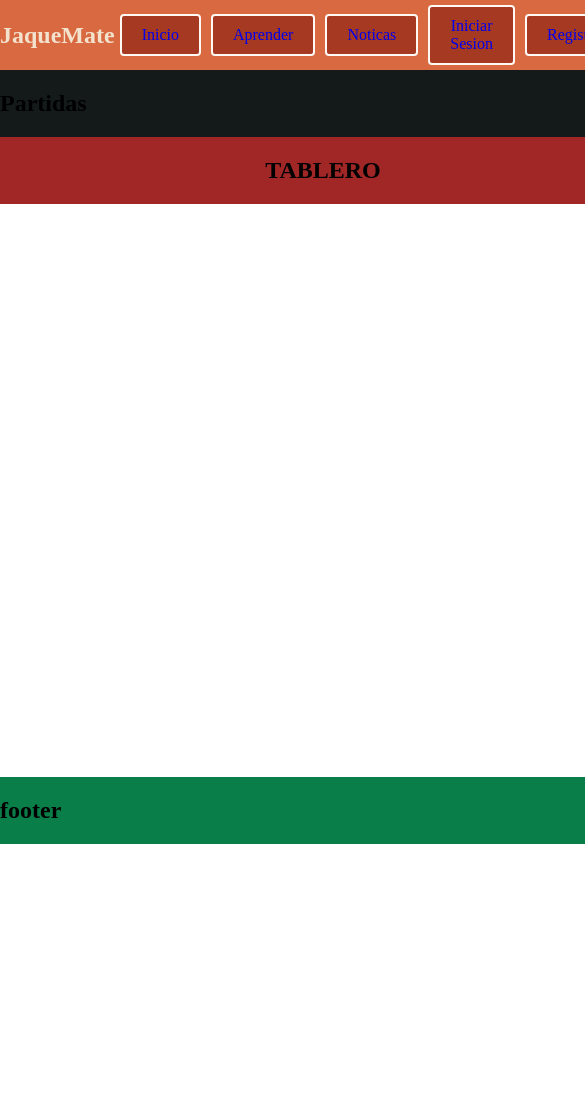
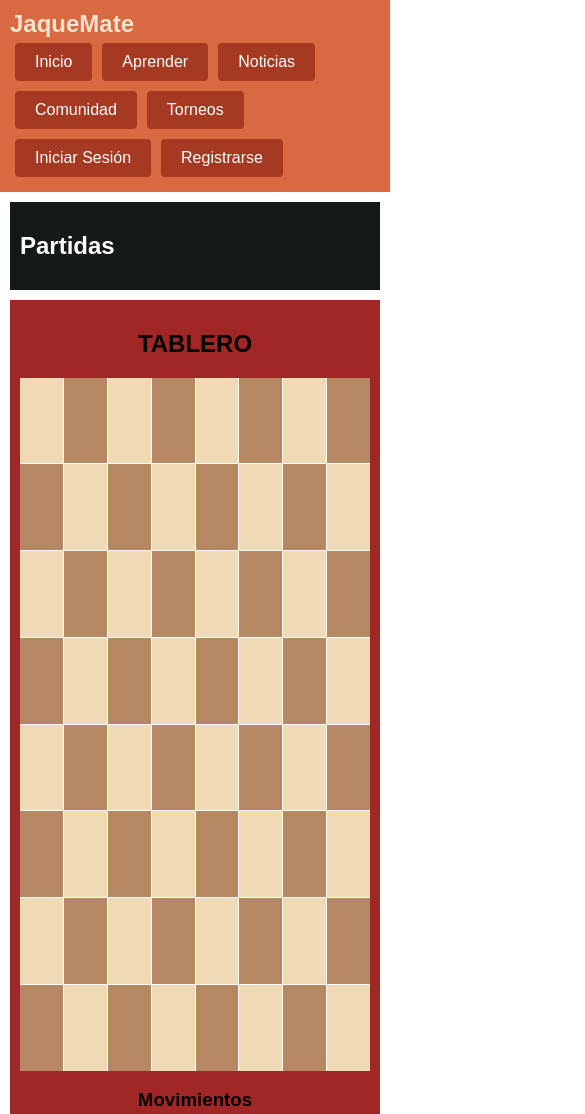
Before and after one commit to TeemoPseudoDev/cac.2.0, a plain HTML site: page index.html in a window 390 px wide. Shown: the top 1114 px of the page, 585 px wide, since content can reach past the window. Before the commit the page ends 844 px from the top, so only its background shows below. Drawn offline with Linux system fonts and the light colour scheme.

Commit message:
modificacion de index, css y agregado de js

```diff
--- a/index.html
+++ b/index.html
@@ -1,47 +1,81 @@
 <!DOCTYPE html>
-<html lang="en">
-
+<html lang="es">
 <head>
     <meta charset="UTF-8">
     <meta name="viewport" content="width=device-width, initial-scale=1.0">
-    <link rel="stylesheet" href="./style.CSS">
-    <title>Chess</title>
+    <link rel="stylesheet" href="./style.css">
+    <title>JaqueMate - Chess</title>
 </head>
-
 <body>
     <div id="contenedor">
-
         <div id="nav">
             <h2>JaqueMate</h2>
-            <div id="navButon">
+            <div id="navButton">
                 <div class="button"><a href="#inicio">Inicio</a></div>
-                <div class="button"><a href="#inicio">Aprender</a></div>
-                <div class="button"><a href="./noticias/noticias.html">Noticas</a></div>
-                <div class="button"><a href="./login/login.html">Iniciar Sesion</a></div>
+                <div class="button submenu">
+                    <a href="#aprender">Aprender</a>
+                    <div class="dropdown-content">
+                        <a href="#lecciones">Lecciones</a>
+                        <a href="#estrategias">Estrategias</a>
+                        <a href="#tacticas">Tácticas</a>
+                    </div>
+                </div>
+                <div class="button submenu">
+                    <a href="./noticias/noticias.html">Noticias</a>
+                    <div class="dropdown-content">
+                        <a href="#actualidad">Actualidad</a>
+                        <a href="#eventos">Eventos</a>
+                        <a href="#reportajes">Reportajes</a>
+                    </div>
+                </div>
+                <div class="button submenu">
+                    <a href="#comunidad">Comunidad</a>
+                    <div class="dropdown-content">
+                        <a href="#foro">Foro</a>
+                        <a href="#chat">Chat en Vivo</a>
+                        <a href="#perfiles">Perfiles</a>
+                    </div>
+                </div>
+                <div class="button submenu">
+                    <a href="#torneos">Torneos</a>
+                    <div class="dropdown-content">
+                        <a href="#locales">Locales</a>
+                        <a href="#nacionales">Nacionales</a>
+                        <a href="#internacionales">Internacionales</a>
+                    </div>
+                </div>
+                <div class="button"><a href="./login/login.html">Iniciar Sesión</a></div>
                 <div class="button"><a href="./login/registro.html">Registrarse</a></div>
             </div>
         </div>
 
-
+        <div id="main">
             <div id="colum">
                 <h2>Partidas</h2>
             </div>
-
             <div id="tablero">
                 <h2 id="titulo">TABLERO</h2>
                 <div id="ajedrez"></div>
                 <div id="movimientos">
-                <H3>Movimientos</H3>
+                    <h3>Movimientos</h3>
+                </div>
+            </div>
+            <div id="otros">
+                <h2>Otros</h2>
             </div>
         </div>
 
-        <div id="otros">
-            <h2>Otros</h2>
-        </div>
-
         <div id="footer">
-            <h2>footer</h2>
+            <h2>Footer</h2>
+            <div id="multilenguaje">
+                <label for="idioma">Idioma:</label>
+                <select id="idioma" name="idioma">
+                    <option value="es">Español</option>
+                    <option value="en">Inglés</option>
+                </select>
             </div>
         </div>
+    </div>
+    <script src="./script.js"></script>
 </body>
 </html>
--- /dev/null
+++ b/script.js
@@ -0,0 +1,13 @@
+document.addEventListener("DOMContentLoaded", function() {
+    var board = document.getElementById('ajedrez');
+    var squares = [];
+
+    for (var i = 0; i < 8; i++) {
+        for (var j = 0; j < 8; j++) {
+            var square = document.createElement('div');
+            square.className = ((i + j) % 2 == 0) ? 'white' : 'black';
+            board.appendChild(square);
+            squares.push(square);
+        }
+    }
+});
--- a/style.CSS
+++ b/style.CSS
@@ -1,68 +1,45 @@
-body{
-    margin: 0px;
+body {
+    margin: 0;
+    font-family: Arial, sans-serif;
+
 }
 
 * {
     box-sizing: border-box;
 }
 
-#contenedor{
+#contenedor {
     display: grid;
+    grid-template-columns: 1fr;
+    grid-template-rows: auto minmax(0, 1fr) auto;
+    grid-template-areas:
+        "nav"
+        "main"
+        "footer";
     min-height: 100vh;
-    grid-template-columns: .25fr 1fr .25fr;
-    grid-template-rows: 5% 1fr 5%;
-    grid-template-areas:
-    "nav nav nav"
-    "colum tablero otros"
-    "footer footer footer";
+    /*overflow: hidden;*/
 }
 
-#tablero{
-    grid-area: tablero;
-    background-color: rgb(161, 39, 39);
-    text-align: center;
-    display: grid;
-    grid-template-columns: .95fr .15fr;
-    grid-template-rows: .05fr .95fr;
-    grid-template-areas:
-    "titulo titulo"
-    "ajedrez movimientos";
-}
 
-#ajedrez{
-    background-color: #fff;
-    display: grid;
-    grid-area: ajedrez;
-    grid-template-columns: repeat(8 , 1fr);
-    grid-template-rows: repeat(8 , 1fr);
-}
-
-#movimientos{
-    grid-area: movimientos;
-    text-align: center;
-    background-color: bisque;
-}
-
-#titulo{
-    grid-area: titulo;
-}
-
-#nav{
+#nav {
     grid-area: nav;
     background-color: #d96941;
     color: #f2e2ce;
     display: flex;
+    flex-wrap: wrap;
     align-items: center;
+    justify-content: space-between;
+    padding: 10px;
 }
 
-#navButon {
-    display: flex;
-    align-items: center;     /* Centra verticalmente */
-    margin: auto;            /* Centra el div dentro de su contenedor */
+#nav h2 {
+    margin: 0;
 }
 
-a {
-    text-decoration: none;
+#navButton {
+    display: flex;
+    flex-wrap: wrap;
+    align-items: center;
 }
 
 .button {
@@ -75,9 +52,13 @@ a {
     border-radius: 4px;
     cursor: pointer;
     text-align: center;
+    margin: 5px;
+    position: relative;
+}
+
+.button a {
+    color: inherit;
     text-decoration: none;
-    margin: 5px;
-    border: 2px solid #fff9f6;
 }
 
 .button:hover {
@@ -88,71 +69,139 @@ a {
     background-color: #00408a;
 }
 
-#colum{
+.submenu .dropdown-content {
+    display: none;
+    position: absolute;
+    background-color: #f9f9f9;
+    min-width: 160px;
+    box-shadow: 0px 8px 16px 0px rgba(0,0,0,0.2);
+    z-index: 1;
+    flex-direction: column;
+}
+
+.submenu:hover .dropdown-content {
+    display: flex;
+}
+
+.dropdown-content a {
+    color: black;
+    padding: 12px 16px;
+    text-decoration: none;
+    display: block;
+}
+
+.dropdown-content a:hover {
+    background-color: #f1f1f1;
+}
+
+#main {
+    display: grid;
+    grid-template-columns: 1fr 2fr 1fr;
+    grid-template-rows: auto auto auto;
+    grid-template-areas:
+        "colum tablero otros";
+    gap: 10px;
+    padding: 10px;
+}
+
+#colum {
     grid-area: colum;
     background-color: rgb(20, 26, 26);
+    color: white;
+    padding: 10px;
 }
 
-#otros{
+#tablero {
+    grid-area: tablero;
+    background-color: rgb(161, 39, 39);
+    text-align: center;
+    padding: 10px;
+    overflow: hidden;
+}
+
+#ajedrez {
+    background-color: #fff;
+    display: grid;
+    grid-template-columns: repeat(8 , 1fr);
+    grid-template-rows: repeat(8 , 1fr);
+    gap: 1px;
+}
+
+#ajedrez div {
+    width: 100%;
+    padding-top: 100%;
+    position: relative;
+}
+
+#ajedrez div:before {
+    content: '';
+    display: block;
+    padding-top: 100%;
+}
+
+#ajedrez div.white {
+    background-color: #f0d9b5;
+}
+
+#ajedrez div.black {
+    background-color: #b58863;
+}
+
+#otros {
     grid-area: otros;
     background-color: rgb(75, 11, 131);
+    color: white;
+    padding: 10px;
 }
 
-#footer{
+#footer {
     grid-area: footer;
     background-color: rgb(10, 126, 72);
+    color: white;
+    padding: 10px;
+    display: flex;
+    justify-content: space-between;
+    align-items: center;
 }
 
-@media screen and (max-width: 992px){
+#multilenguaje {
+    display: flex;
+    align-items: center;
+}
 
-    #tablero{
-        grid-area: tablero;
-        background-color: rgb(161, 39, 39);
-        text-align: center;
-        display: grid;
+#multilenguaje label {
+    margin-right: 10px;
+}
+
+@media (max-width: 768px) {
+    /* Media query para celular */
+    #main {
         grid-template-columns: 1fr;
-        grid-template-rows: .05fr 1fr;
         grid-template-areas:
-        "titulo"
-        "ajedrez";
-
-        #otros, #movimientos {
-            display: none;
-        }
-
-    }
-
-    #contenedor{
-        display: grid;
-        min-height: 100vh;
-        grid-template-columns: .25fr 1fr .25fr;
-        grid-template-rows: 5% 1fr 5%;
-        grid-template-areas:
-        "nav nav nav"
-        "colum tablero tablero"
-        "footer footer footer";
-    }
-
-    #otros {
-        display: none;
+            "colum"
+            "tablero"
+            "otros";
     }
 }
 
-@media screen and (max-width: 480px){
+@media (min-width: 768px) and (max-width: 1023px) {
+    /* Media query para tablet */
+    #main {
+        grid-template-columns: 1fr;
+        grid-template-areas:
+            "colum"
+            "tablero"
+            "otros";
+    }
+}
 
-    #contenedor{
-        display: grid;
-        min-height: 100vh;
-        grid-template-columns: 1fr;
-        grid-template-rows: .05fr .05fr 1fr .05fr;
+@media (min-width: 1024px) {
+    /* Media query para monitores */
+    #main {
+        grid-template-columns: 1fr 3fr 1fr;
         grid-template-areas:
-        "nav"
-        "colum"
-        "tablero"
-        "footer";
+            "colum tablero otros";
     }
 
-    #otros{
-        display: none;
-    }
+
 }
```
Lines whose indentation alone changed are shown as unchanged.
